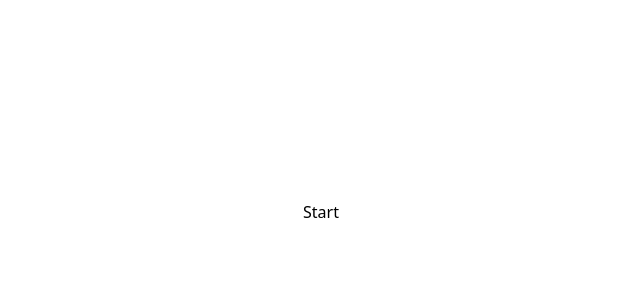
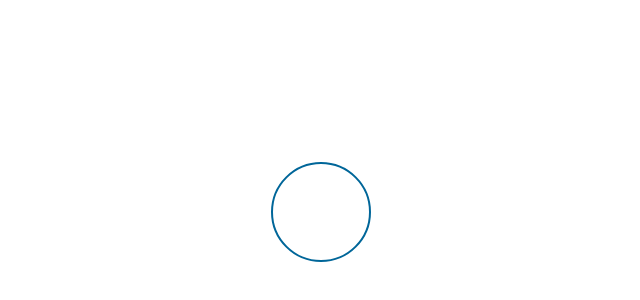
Before and after one commit to AngelinCalu/svg-playground, a React (Create React App) app: page / in a window 1280 px wide. Shown: the part 188-488 px from the top of the page, without its empty margins (319-959 px from the left). Built offline with nearby package versions, Linux system fonts and the light colour scheme.

Commit message:
added circle

```diff
--- a/src/App.tsx
+++ b/src/App.tsx
@@ -1,9 +1,31 @@
 import React from "react";
 
 const App: React.FC = (): JSX.Element => {
+  const radius = 50;
+  const viewBox = 100;
+  const strokeWidth = 2;
+  const strokeColor = "#006699";
+
   return (
     <div className="w-full h-screen flex items-center">
-      <div className="mx-auto">Start</div>
+      <div className="mx-auto">
+        <svg
+          xmlns="http://www.w3.org/2000/svg"
+          viewBox={`0 0 ${viewBox * 2} ${viewBox * 2}`}
+          width={viewBox * 2}
+          height={viewBox * 2}
+          version="1"
+        >
+          <circle
+            fill="none"
+            strokeWidth={strokeWidth}
+            stroke={strokeColor}
+            r={radius - 1}
+            cx={viewBox}
+            cy={viewBox}
+          />
+        </svg>
+      </div>
     </div>
   );
 };
```
Also changed, not shown: 1 other file (tests, documents, lock files or other folders).
